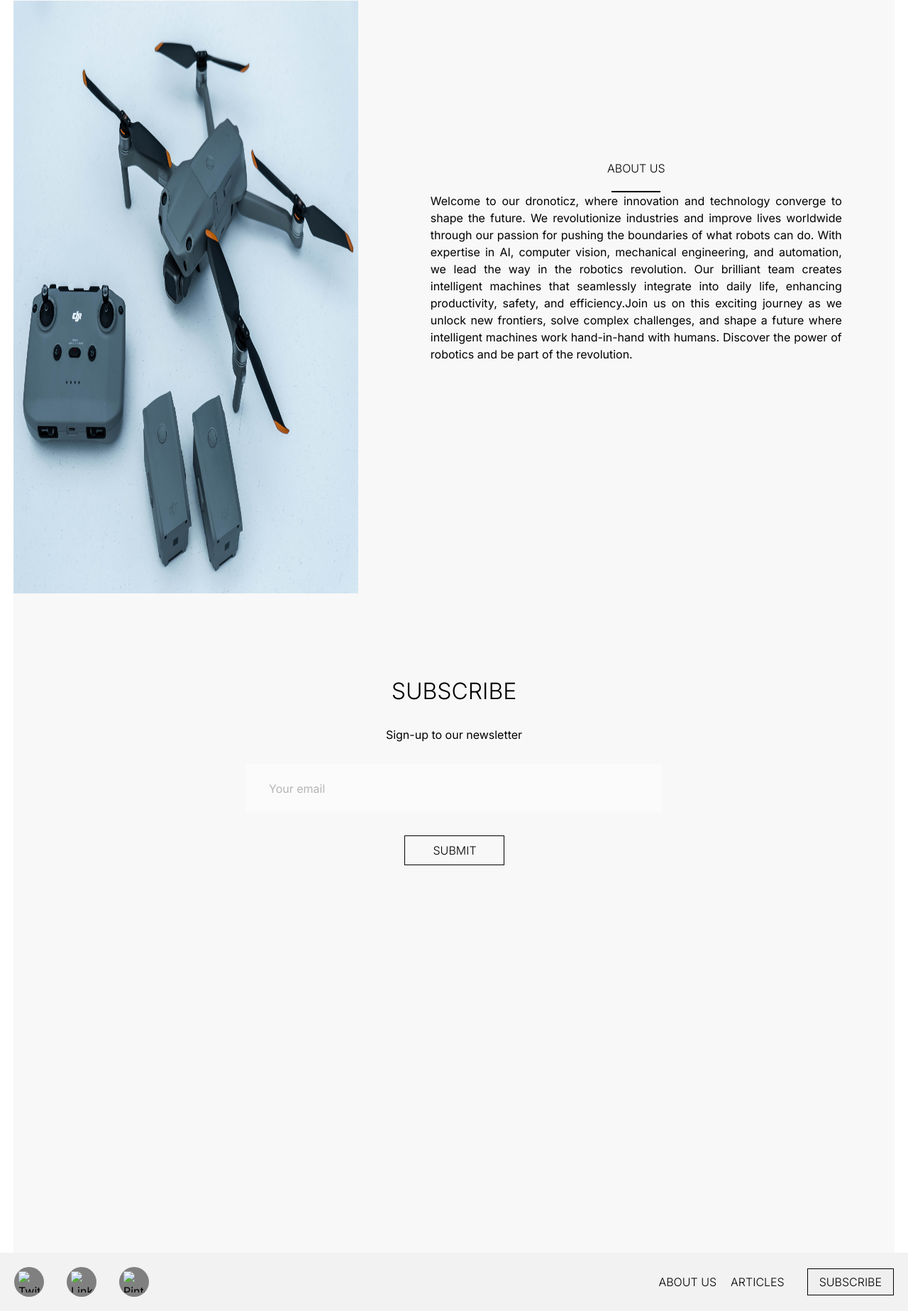
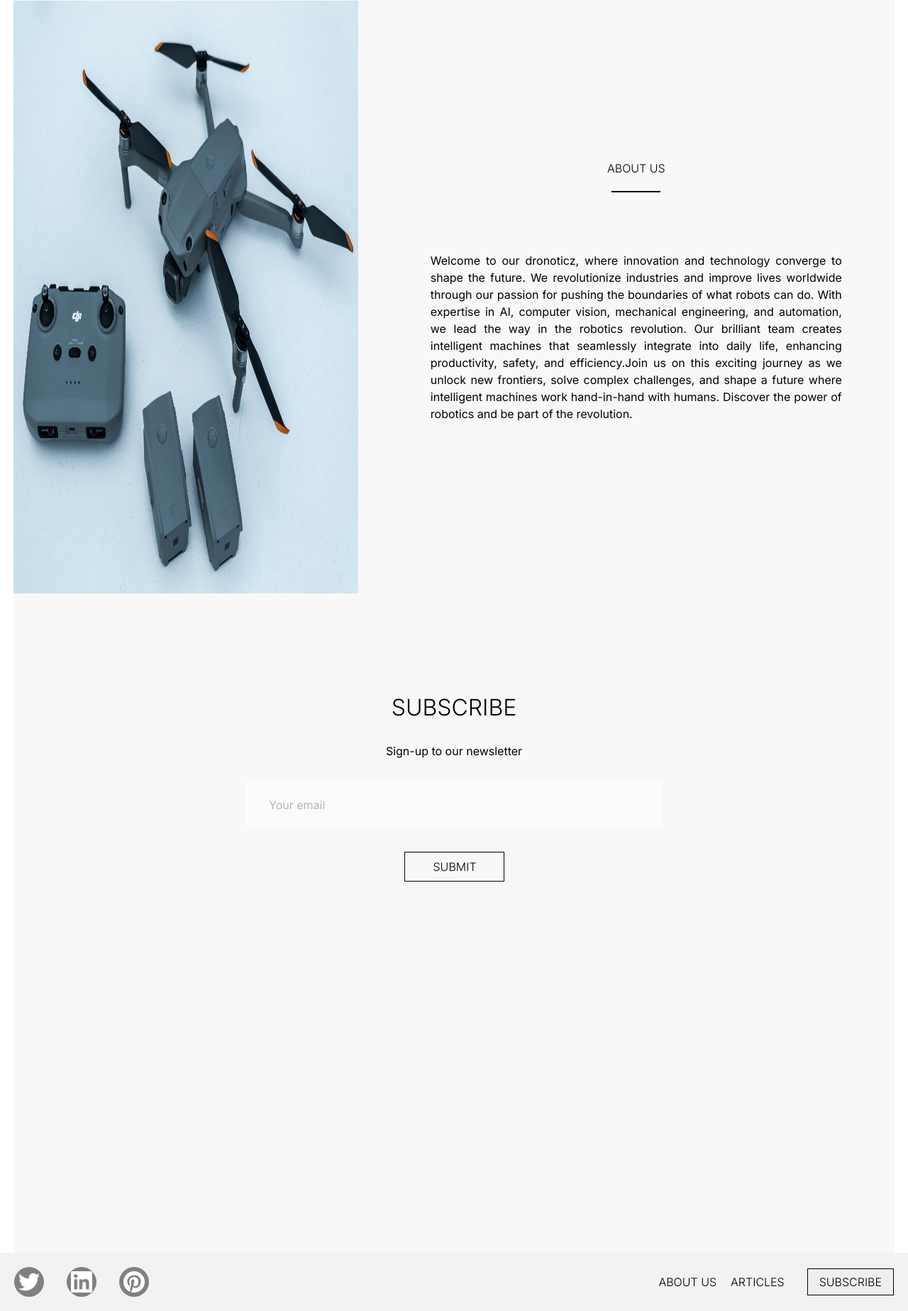
Before and after one commit to Fifi7/Assignment2, a plain HTML site: page index.html in a window 1280 px wide. Shown: the part 1297-3144 px from the top of the page at 71% size. Drawn offline with Linux system fonts and the light colour scheme.

Commit message:
gap adjustment

```diff
--- a/css/style.css
+++ b/css/style.css
@@ -197,10 +197,12 @@
 }
 .text{
   font-size: 16px;
-  text-align: center;
+  text-align: justify;
   width: 580px;
+  margin-top: 84px;
 
 }
+
   .centered-section {
     display: flex;
     justify-content: center;
--- a/index.html
+++ b/index.html
@@ -119,7 +119,7 @@
                     <div class = "line-container">
                       <div class="rectangle"></div>
                     </div>
-                    <div class="text"></div>
+                    <div class="text">
                       <p>Welcome to our dronoticz, where innovation and technology converge
                         to shape the future. We revolutionize industries and improve lives
                         worldwide through our passion for pushing the boundaries of what
@@ -130,6 +130,9 @@
                         on this exciting journey as we unlock new frontiers, solve complex challenges,
                         and shape a future where intelligent machines work hand-in-hand with humans. Discover
                         the power of robotics and be part of the revolution.</p>
+
+                    </div>
+
                   </div>
                 </div>
               </div>
@@ -149,13 +152,13 @@
               <div class="footer-container">
                 <div class="social-icons">
                   <div class="icon-container">
-                    <img src="../Assignment_2/Assets/Images/Twitter.png" alt="Twitter">
+                    <img src="/Assets/Images/Twitter.png" alt="Twitter">
                   </div>
                   <div class="icon-container">
-                    <img src="../Assignment_2/Assets/Images/Linkedin.png" alt="Linkedin">
+                    <img src="/Assets/Images/Linkedin.png" alt="Linkedin">
                   </div>
                   <div class="icon-container">
-                    <img src="../Assignment_2/Assets/Images/Pinterest.png" alt="Pinterest">
+                    <img src="/Assets/Images/Pinterest.png" alt="Pinterest">
                   </div>
                 </div>
                   <div class="footer-content">
```
Lines whose indentation alone changed are shown as unchanged.
